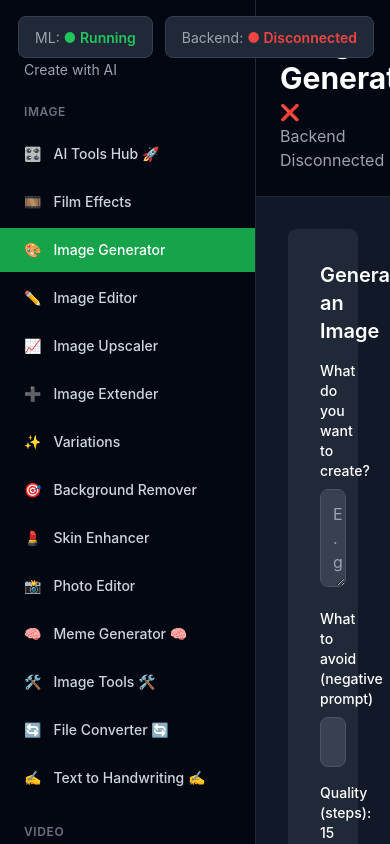
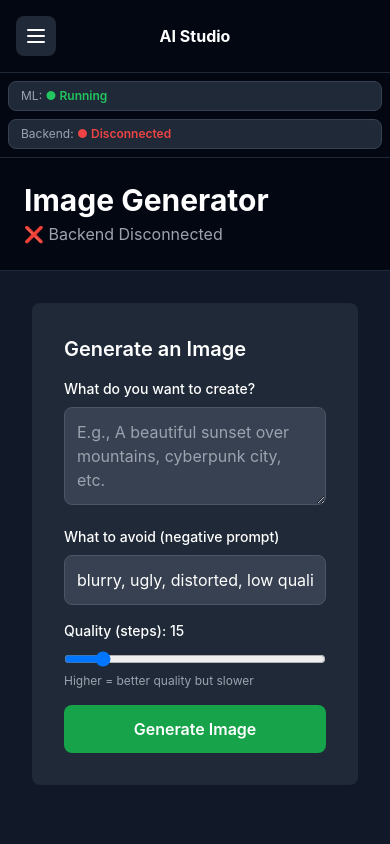
Before and after one commit to Jtss-ux/allinone, a Next.js app in the folder frontend/: page / in a window 390 px wide. Built offline with nearby package versions, Linux system fonts and the light colour scheme; no server answers.

Commit message:
Fix backend connection - use environment variable + responsive UI improvements

```diff
--- a/frontend/src/app/page.tsx
+++ b/frontend/src/app/page.tsx
@@ -4,36 +4,89 @@
 import axios from 'axios';
 import Sidebar from '@/components/Sidebar';
 import Dashboard from '@/components/Dashboard';
+import { API_CONFIG } from '@/config/api';
 
 export default function Home() {
   const [currentSection, setCurrentSection] = useState('image-generator');
   const [backendStatus, setBackendStatus] = useState(false);
+  const [sidebarOpen, setSidebarOpen] = useState(false);
 
   useEffect(() => {
-    // Check if backend is running
-    axios.get('http://localhost:5000/api/health')
+    // Check if backend is running using environment variable
+    const backendUrl = API_CONFIG.BACKEND_URL;
+    axios.get(`${backendUrl}/api/health`, { timeout: 5000 })
       .then(() => setBackendStatus(true))
       .catch(() => setBackendStatus(false));
   }, []);
 
+  // Close sidebar when clicking outside on mobile
+  useEffect(() => {
+    const handleResize = () => {
+      if (window.innerWidth >= 1024) {
+        setSidebarOpen(false);
+      }
+    };
+    window.addEventListener('resize', handleResize);
+    return () => window.removeEventListener('resize', handleResize);
+  }, []);
+
   return (
-    <div className="flex h-screen bg-gray-900">
-      <Sidebar currentSection={currentSection} onSectionChange={setCurrentSection} />
-      <div className="flex-1 overflow-auto">
-        {/* Status Bar */}
-        <div className="fixed top-4 right-4 z-50 flex gap-3">
-          <div className="px-4 py-2 bg-gray-800 rounded-lg border border-gray-700">
-            <span className="text-sm text-gray-400">ML: </span>
-            <span className="text-sm text-green-500 font-semibold">● Running</span>
+    <div className="flex h-screen bg-gray-900 overflow-hidden">
+      {/* Mobile Sidebar Overlay */}
+      {sidebarOpen && (
+        <div
+          className="fixed inset-0 bg-black/50 z-40 lg:hidden"
+          onClick={() => setSidebarOpen(false)}
+        />
+      )}
+
+      {/* Sidebar - Responsive */}
+      <div className={`
+        fixed lg:static inset-y-0 left-0 z-50
+        transform ${sidebarOpen ? 'translate-x-0' : '-translate-x-full'}
+        lg:transform-none transition-transform duration-300
+        w-64 h-full
+      `}>
+        <Sidebar currentSection={currentSection} onSectionChange={(section) => {
+          setCurrentSection(section);
+          setSidebarOpen(false);
+        }} />
+      </div>
+
+      {/* Main Content */}
+      <div className="flex-1 flex flex-col h-full overflow-hidden">
+        {/* Mobile Header with Menu Button */}
+        <div className="lg:hidden flex items-center justify-between p-4 bg-gray-950 border-b border-gray-800">
+          <button
+            onClick={() => setSidebarOpen(true)}
+            className="p-2 bg-gray-800 rounded-lg text-white"
+          >
+            <svg className="w-6 h-6" fill="none" stroke="currentColor" viewBox="0 0 24 24">
+              <path strokeLinecap="round" strokeLinejoin="round" strokeWidth={2} d="M4 6h16M4 12h16M4 18h16" />
+            </svg>
+          </button>
+          <h1 className="text-white font-bold">AI Studio</h1>
+          <div className="w-10" /> {/* Spacer */}
+        </div>
+
+        {/* Status Bar - Responsive */}
+        <div className="flex flex-col sm:flex-row gap-2 sm:gap-3 p-2 sm:p-4 bg-gray-950 border-b border-gray-800">
+          <div className="px-3 sm:px-4 py-1.5 sm:py-2 bg-gray-800 rounded-lg border border-gray-700 text-xs sm:text-sm">
+            <span className="text-gray-400">ML: </span>
+            <span className="text-green-500 font-semibold">● Running</span>
           </div>
-          <div className="px-4 py-2 bg-gray-800 rounded-lg border border-gray-700">
-            <span className="text-sm text-gray-400">Backend: </span>
-            <span className={`text-sm font-semibold ${backendStatus ? 'text-green-500' : 'text-red-500'}`}>
+          <div className="px-3 sm:px-4 py-1.5 sm:py-2 bg-gray-800 rounded-lg border border-gray-700 text-xs sm:text-sm">
+            <span className="text-gray-400">Backend: </span>
+            <span className={`font-semibold ${backendStatus ? 'text-green-500' : 'text-red-500'}`}>
               ● {backendStatus ? 'Running' : 'Disconnected'}
             </span>
           </div>
         </div>
-        <Dashboard section={currentSection} backendStatus={backendStatus} />
+
+        {/* Dashboard - Scrollable */}
+        <div className="flex-1 overflow-auto">
+          <Dashboard section={currentSection} backendStatus={backendStatus} />
+        </div>
       </div>
     </div>
   );
```
